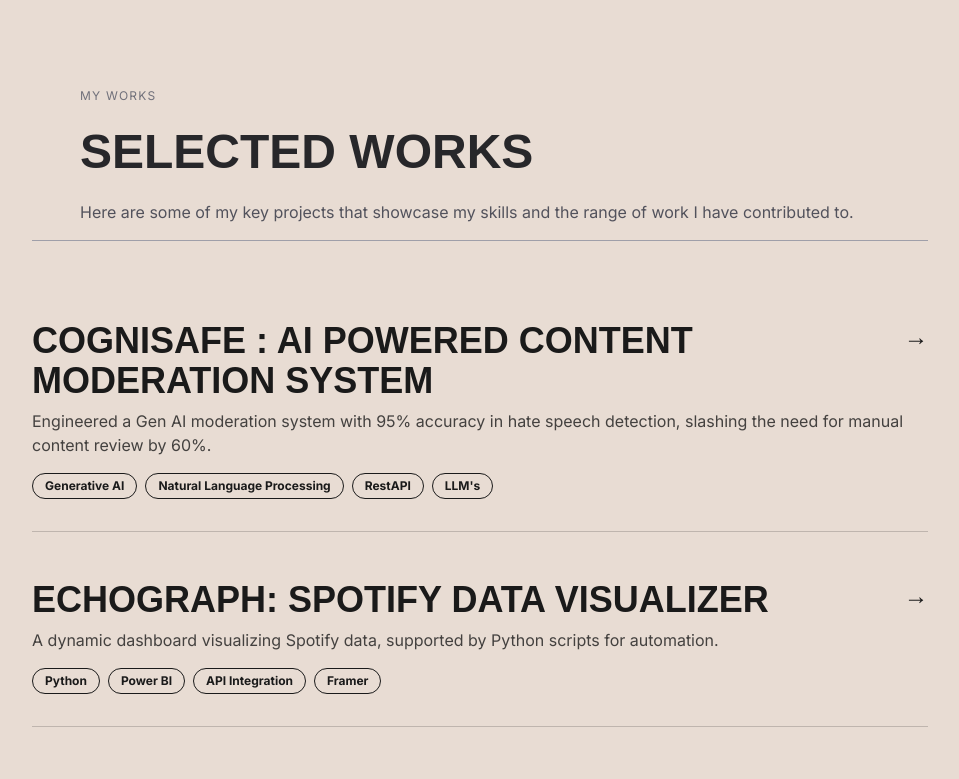
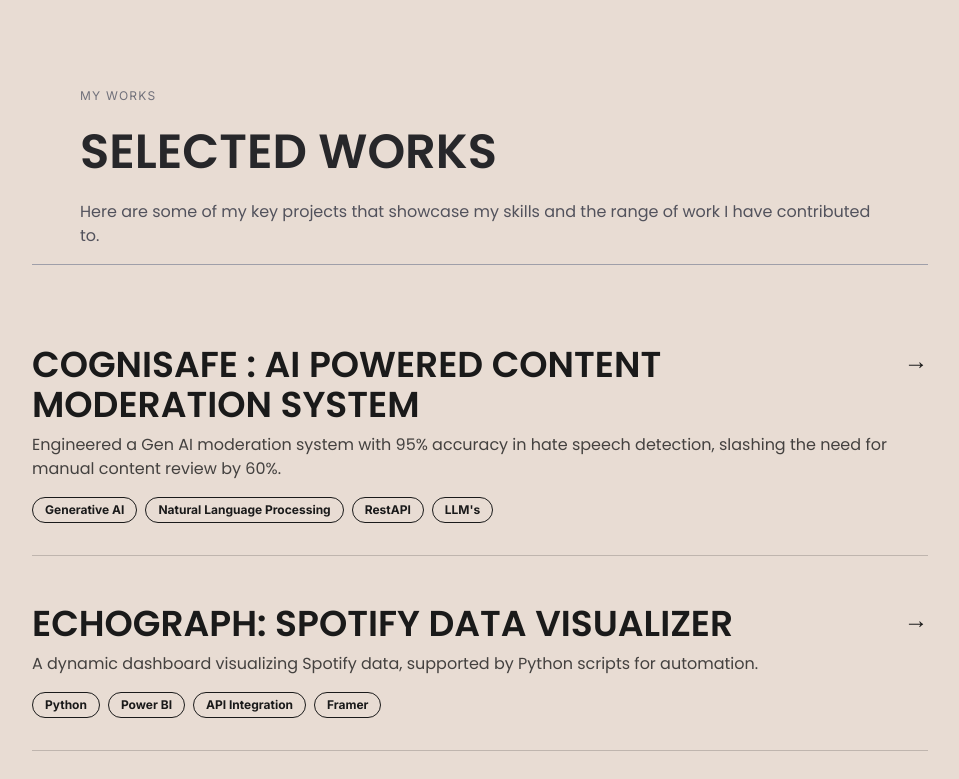
Before and after one commit to surajar36/my-portfolio, a React (Vite) app: page / in a window 1280 px wide. Shown: the part 3340-4119 px from the top of the page, without its empty margins (160-1119 px from the left). Built offline with nearby package versions, Linux system fonts and the light colour scheme; a web font is replaced by a local one.

Commit message:
Projects section Font Updat

```diff
--- a/src/components/Projects.jsx
+++ b/src/components/Projects.jsx
@@ -7,8 +7,8 @@ const ProjectCard = ({ title, description, tags, link }) => (
         <div className="border-b border-[#1A1A1A]/20 pb-8">
             <div className="flex justify-between items-start">
                 <div>
-                    <h3 className="text-3xl md:text-4xl font-bold font-clash">{title}</h3>
-                    <p className="mt-2 text-[#1A1A1A]/80">{description}</p>
+                    <h3 className="text-3xl md:text-4xl font-bold font-clash" style={{ fontFamily: "Poppins" }}>{title}</h3>
+                    <p className="mt-2 text-[#1A1A1A]/80" style={{ fontFamily: 'Poppins' }}>{description}</p>
                 </div>
                 <div className="text-2xl project-arrow transition-transform duration-300">→</div>
             </div>
@@ -59,10 +59,10 @@ const Projects = () => {
                 >
                     <div className="space-y-6 px-6 md:px-12">
                         <p className="text-xs uppercase tracking-widest text-zinc-500">My Works</p>
-                        <h2 className="text-4xl md:text-5xl font-bold font-clash text-zinc-800">
+                        <h2 className="text-4xl md:text-5xl font-bold text-zinc-800" style={{ fontFamily: 'Poppins' }}>
                             Selected Works
                         </h2>
-                        <p className="text-zinc-600">
+                        <p className="text-zinc-600" style={{ fontFamily: 'Poppins' }}>
                             Here are some of my key projects that showcase my skills and the range of work I have contributed to.
                         </p>
                     </div>
```
